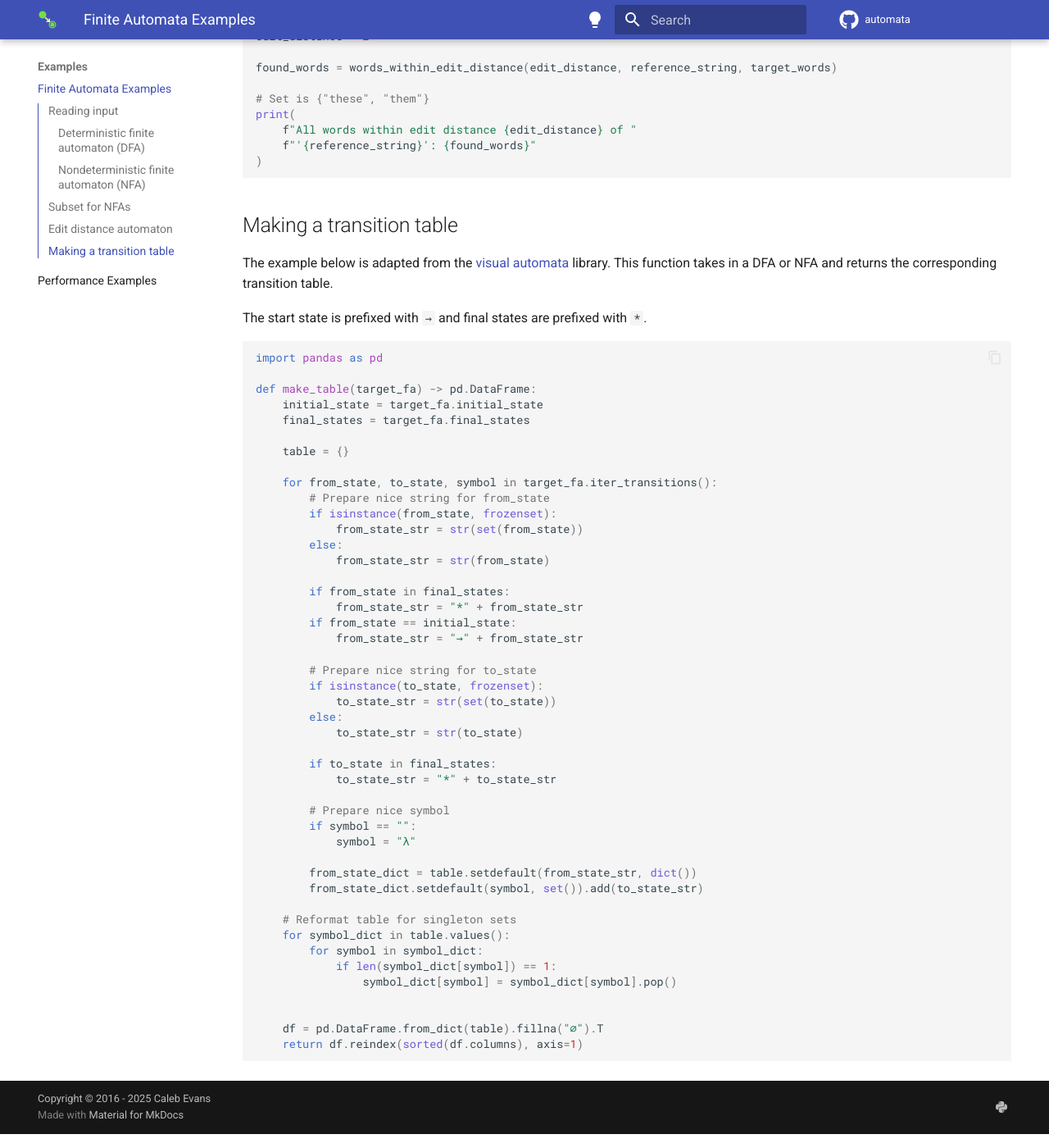
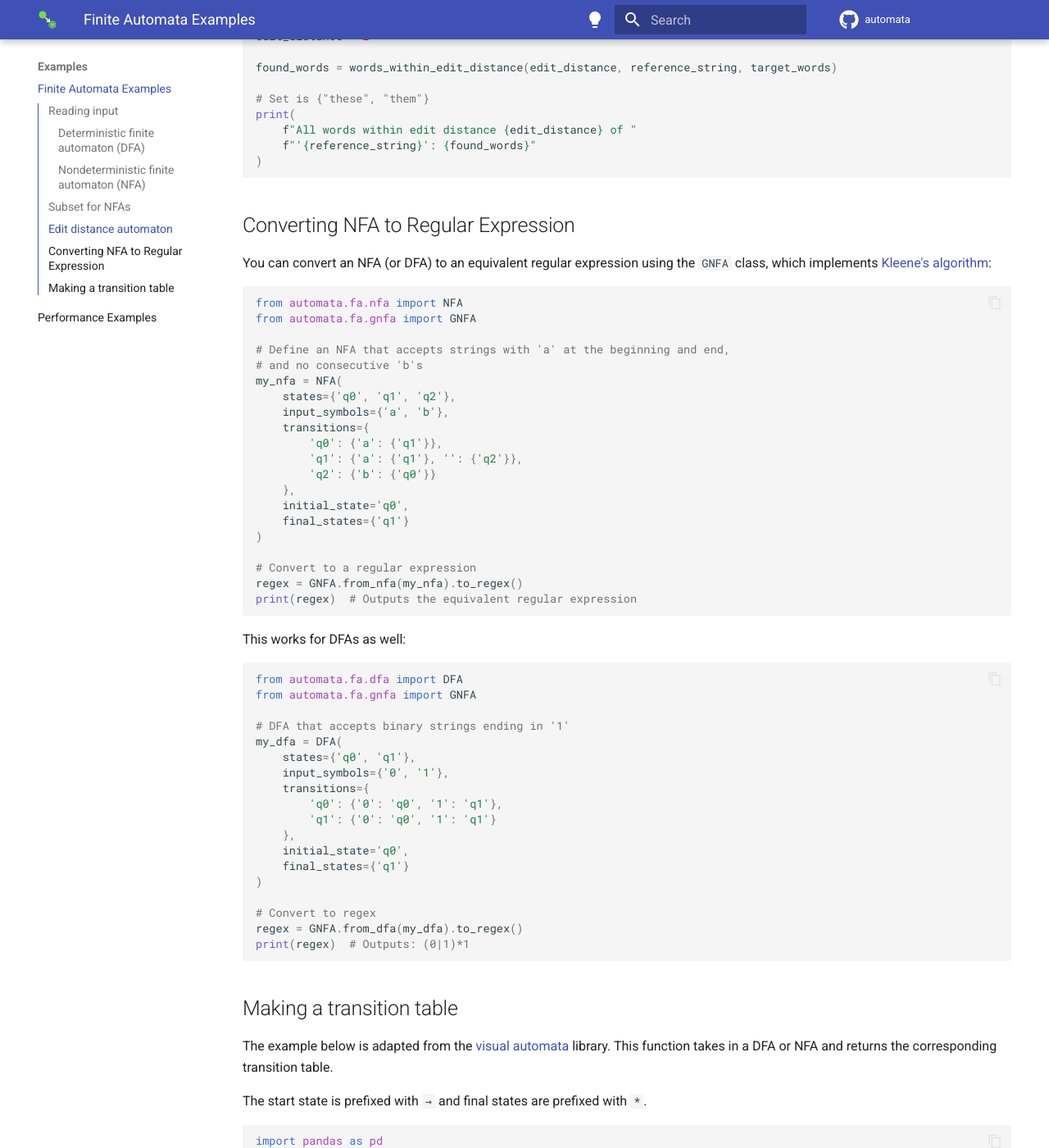
Before and after one commit to caleb531/automata, an MkDocs documentation site: the page built from docs/examples/fa-examples.md, in a window 1280 px wide and 1400 px high, scrolled down 3997 px. Shown: the whole window at 82% size. Built offline with MkDocs 1.6.1 and Material for MkDocs 9.7.7, drawn with Linux system fonts in a browser that asks for light colours; comment, search, counter and statistics services are not loaded.

Commit message:
Add gnfa discussion to docs (#283)

````diff
--- a/docs/examples/fa-examples.md
+++ b/docs/examples/fa-examples.md
@@ -206,6 +206,57 @@ print(
 )
 ```
 
+## Converting NFA to Regular Expression
+
+You can convert an NFA (or DFA) to an equivalent regular expression using the `GNFA` class,
+which implements [Kleene's algorithm](https://en.wikipedia.org/wiki/Kleene%27s_algorithm):
+
+```python
+from automata.fa.nfa import NFA
+from automata.fa.gnfa import GNFA
+
+# Define an NFA that accepts strings with 'a' at the beginning and end,
+# and no consecutive 'b's
+my_nfa = NFA(
+    states={'q0', 'q1', 'q2'},
+    input_symbols={'a', 'b'},
+    transitions={
+        'q0': {'a': {'q1'}},
+        'q1': {'a': {'q1'}, '': {'q2'}},
+        'q2': {'b': {'q0'}}
+    },
+    initial_state='q0',
+    final_states={'q1'}
+)
+
+# Convert to a regular expression
+regex = GNFA.from_nfa(my_nfa).to_regex()
+print(regex)  # Outputs the equivalent regular expression
+```
+
+This works for DFAs as well:
+
+```python
+from automata.fa.dfa import DFA
+from automata.fa.gnfa import GNFA
+
+# DFA that accepts binary strings ending in '1'
+my_dfa = DFA(
+    states={'q0', 'q1'},
+    input_symbols={'0', '1'},
+    transitions={
+        'q0': {'0': 'q0', '1': 'q1'},
+        'q1': {'0': 'q0', '1': 'q1'}
+    },
+    initial_state='q0',
+    final_states={'q1'}
+)
+
+# Convert to regex
+regex = GNFA.from_dfa(my_dfa).to_regex()
+print(regex)  # Outputs: (0|1)*1
+```
+
 ## Making a transition table
 
 The example below is adapted from the
````
Also changed, not shown: docs/api/fa/class-gnfa.md (+53 -0 lines), 1 other file.
